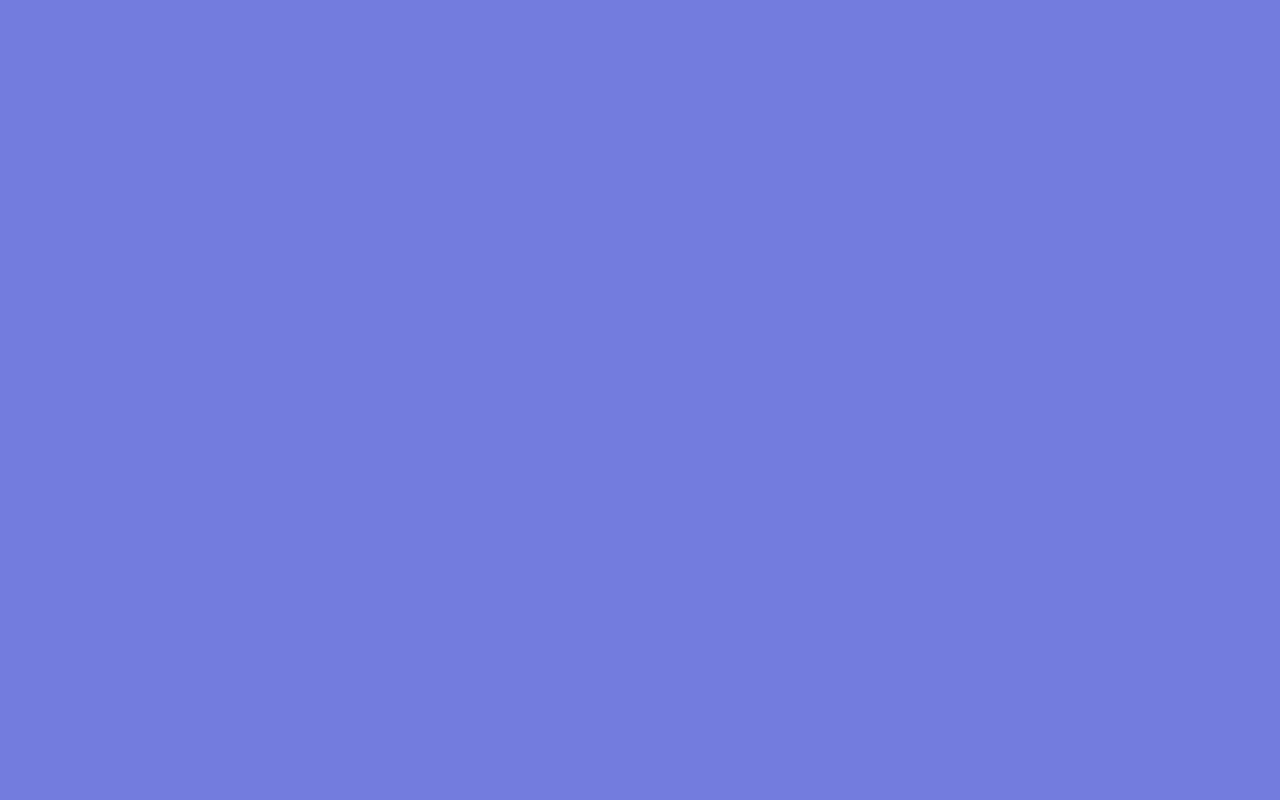
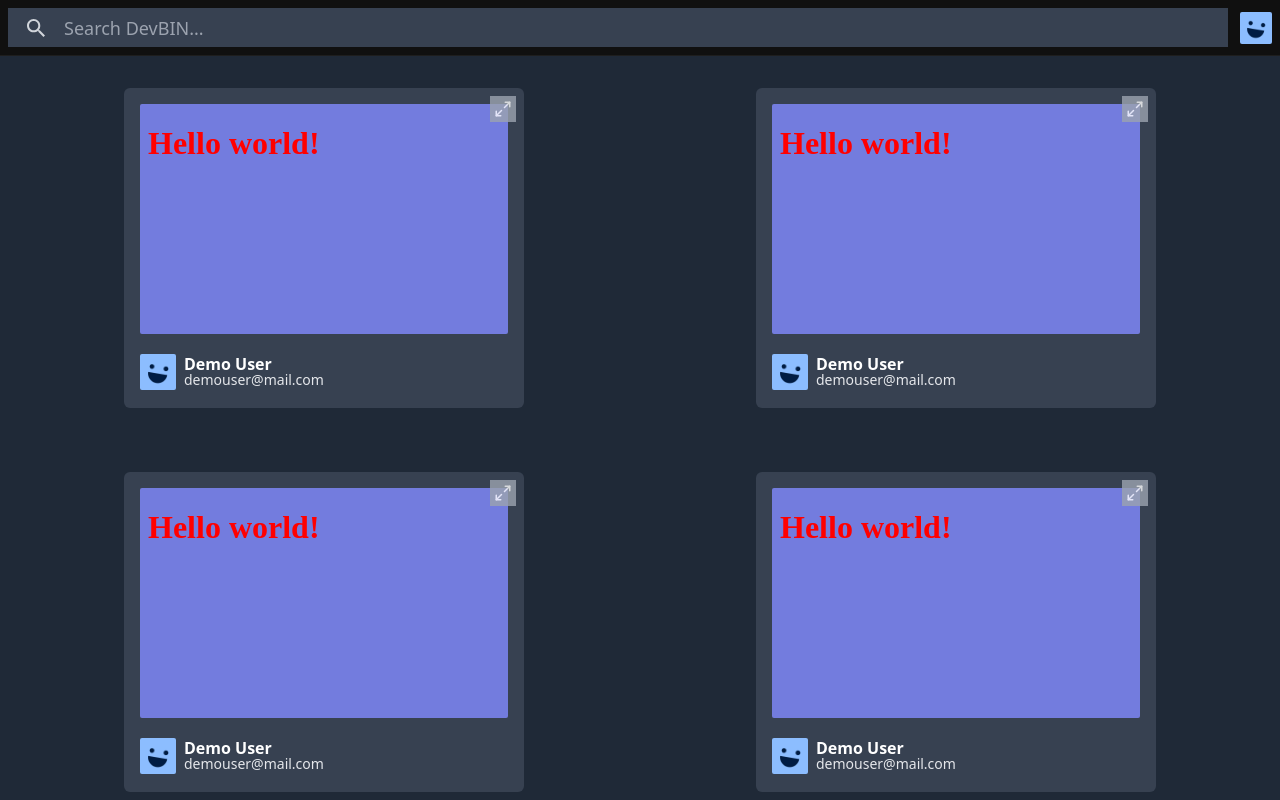
Before and after one commit to cermuel/devbin, a React (Create React App) app in the folder client/: page /code/home in a window 1280 px wide. Before the commit this address had no page. Built offline with nearby package versions, Linux system fonts and the light colour scheme; sample sign-in values are in the browser's storage.

Commit message:
Some changes like homepage and stuff

```diff
--- a/client/public/index.html
+++ b/client/public/index.html
@@ -2,7 +2,7 @@
 <html lang="en">
   <head>
     <meta charset="utf-8" />
-    <link rel="icon" href="%PUBLIC_URL%/main.png" />
+    <link rel="icon" href="%PUBLIC_URL%/main2.png" />
     <meta name="viewport" content="width=device-width, initial-scale=1" />
     <meta name="theme-color" content="#000000" />
     <meta name="description" content="Write HTML CSS AND JS CODE ONLINE" />
--- a/client/src/App.tsx
+++ b/client/src/App.tsx
@@ -16,7 +16,7 @@ function App() {
         <Route path="/" element={<Entry />} />
         <Route path="/auth/login" element={<Login />} />
         <Route path="/auth/signup" element={<Signup />} />
-      </Routes>{" "}
+      </Routes>
       <CodeContext>
         <CodeSettingsContext>
           <Routes>
--- a/client/src/components/shared/code/NavTwo.tsx
+++ b/client/src/components/shared/code/NavTwo.tsx
@@ -4,17 +4,34 @@ import userLogo from "../../../assets/main.jpeg";
 import { RiDownload2Line, RiSave2Fill } from "react-icons/ri";
 import Settings from "./Settings";
 import Dropdown from "./Dropdown";
-const NavTwo = () => {
+import { IoMdSearch } from "react-icons/io";
+import { Toaster } from "react-hot-toast";
+const NavTwo = ({ onChange }: { onChange?: (e: any) => void }) => {
   const [showSettings, setshowSettings] = useState<boolean>(false);
   const [showDropDown, setshowDropDown] = useState<boolean>(false);
   return (
-    <nav className="h-[7vh] p-2 w-full border-b-[1px] gap-3 border-b-[#1e1e1e] bg-[#101010] flex justify-between">
+    <>
+      {showSettings && <Settings setshowSettings={setshowSettings} />}
       {showDropDown && <Dropdown setshowSettings={setshowSettings} />}
-      <div></div>
-      <button onClick={() => setshowDropDown(!showDropDown)} className="h-full">
-        <img src={userLogo} className="h-8 w-8 rounded-sm" alt="" />
-      </button>
-    </nav>
+      <nav className="h-[7vh] p-2 w-full border-b-[1px] gap-3 border-b-[#1e1e1e] bg-[#101010] flex justify-between">
+        <Toaster />
+        <div className="bg-gray-700 px-4 flex-grow flex items-center">
+          <IoMdSearch className="text-2xl text-gray-300" />
+          <input
+            onChange={onChange}
+            type="text"
+            className="flex-grow h-full text-lg font-medium px-4 bg-transparent text-gray-300 outline-none"
+            placeholder="Search DevBIN..."
+          />
+        </div>
+        <button
+          onClick={() => setshowDropDown(!showDropDown)}
+          className="h-full"
+        >
+          <img src={userLogo} className="h-8 w-8 rounded-sm" alt="" />
+        </button>
+      </nav>
+    </>
   );
 };
 
--- a/client/src/components/shared/code/Navbar.tsx
+++ b/client/src/components/shared/code/Navbar.tsx
@@ -7,6 +7,7 @@ import Dropdown from "./Dropdown";
 import { CodeCont } from "../../../contexts/CodeContext";
 import { CodeSettingsCont } from "../../../contexts/CodeSettingsContext";
 import { downloadCodeAsZip } from "../../../config/CodeLogic";
+import { Toaster } from "react-hot-toast";
 
 const Navbar = ({
   setShowMinScreen,
@@ -26,6 +27,7 @@ const Navbar = ({
       {showSettings && <Settings setshowSettings={setshowSettings} />}
       {showDropDown && <Dropdown setshowSettings={setshowSettings} />}
       <nav className="h-[7vh] p-2 w-full border-b-[1px] gap-3 border-b-[#1e1e1e] bg-[#101010] flex justify-between">
+        <Toaster />
         <div className="px-2 h-full pt-1">
           <input
             type="text"
--- /dev/null
+++ b/client/src/components/shared/code/Projects.tsx
@@ -0,0 +1,52 @@
+import React from "react";
+import { FiMaximize2 } from "react-icons/fi";
+//@ts-ignore
+import userIMG from "./../../../assets/main.jpeg";
+
+const Projects = () => {
+  let html = "<h1 id='welcome'>Hello world!</h1>";
+  let css = `h1{
+    color: red
+}
+body{
+    background-color: #737cde;
+}`;
+  let js = "const welcome = document.getElementById('welcome');";
+  let srcDoc = `
+      <html>
+        <head>
+          <style>${css}</style>
+        </head>
+        <body>
+          ${html}
+          <script type="text/javascript">${js}</script>
+        </body>
+      </html>
+    `;
+  return (
+    <div className="sm:w-[400px] flex flex-col rounded-md p-4 h-80 w-full relative bg-gray-700 m-4 transition-all hover:scale-110">
+      <button className="absolute z-50 text-white p-1 bg-gray-400 text-lg opacity-80 top-2 right-2">
+        <FiMaximize2 />
+      </button>
+      <iframe
+        srcDoc={srcDoc}
+        title="Output"
+        sandbox="allow-scripts allow-same-origin allow-top-navigation allow-forms allow-popups allow-popups-to-escape-sandbox allow-modals allow-orientation-lock allow-pointer-lock allow-presentation allow-encrypted-media allow-credentials allow-downloads-without-user-activation"
+        width="100%"
+        height="80%"
+        className="hover:absolute rounded-sm top-[-15px] left-[-15px]"
+      />
+      <div className="flex absolute bottom-4 mt-4 gap-2 items-center h-10 flex-grow">
+        <img src={userIMG} className="h-9 rounded-sm" alt="" />
+        <div className="h-[80%] flex flex-col justify-center gap-1">
+          <p className="font-semibold text-white leading-3">Demo User</p>
+          <span className="text-sm text-gray-200 leading-3">
+            demouser@mail.com
+          </span>
+        </div>
+      </div>
+    </div>
+  );
+};
+
+export default Projects;
--- a/client/src/contexts/CodeContext.tsx
+++ b/client/src/contexts/CodeContext.tsx
@@ -13,7 +13,10 @@ export const CodeCont = React.createContext<CodeContType>({
   CSS: localStorageValueCSS
     ? localStorageValueCSS
     : `h1{
-  color: red
+      color: red
+}
+body{
+      background-color: #737cde;
 }`,
   setCSS: () => {},
   JS: localStorageValueJS
@@ -33,7 +36,10 @@ const CodeContext = ({ children }: { children: React.ReactNode }) => {
     return localStorageValueCSS
       ? localStorageValueCSS
       : `h1{
-      color: red
+        color: red
+}
+  body{
+        background-color: #737cde;
 }`;
   });
   const [JS, setJS] = useState<string>(() => {
--- a/client/src/functions/auth/index.ts
+++ b/client/src/functions/auth/index.ts
@@ -68,3 +68,10 @@ export const login = async (details: logintype, navigate: any) => {
     toast.error("Fill in all the details");
   }
 };
+export const Logout = (navigate: any) => {
+  localStorage.removeItem("devbin_token");
+  toast.success("Successfully logged out");
+  setTimeout(() => {
+    navigate("/auth/login");
+  }, 2000);
+};
--- a/client/src/pages/Entry.tsx
+++ b/client/src/pages/Entry.tsx
@@ -1,10 +1,18 @@
-import React from "react";
-import { Link } from "react-router-dom";
+import React, { useLayoutEffect } from "react";
+import { Link, useNavigate } from "react-router-dom";
 
 const Entry = () => {
+  let isAuth = localStorage.getItem("devbin_token");
+  let navigate = useNavigate();
+  useLayoutEffect(() => {
+    if (isAuth) {
+      navigate("code/home");
+      window.location.reload();
+    }
+  }, []);
   return (
-    <div className="bg-pry flex-col flex justify-center items-center w-screen h-screen">
-      <h1 className="text-white font-bold text-3xl">
+    <div className="bg-pry flex-col px-4 flex justify-center items-center w-screen h-screen">
+      <h1 className="text-white text-center font-bold text-xl mb-4 sm:text-3xl">
         THIS IS THE LANDNG PAGE BUT ITS NOT READY YET
       </h1>
       <Link to={"/auth/login"}>
--- a/client/src/pages/Home.tsx
+++ b/client/src/pages/Home.tsx
@@ -1,5 +1,7 @@
 import React, { useLayoutEffect } from "react";
 import { useNavigate } from "react-router-dom";
+import NavTwo from "../components/shared/code/NavTwo";
+import Projects from "../components/shared/code/Projects";
 import { isAuth } from "../utils/ChatUtils";
 
 const Home = () => {
@@ -7,7 +9,18 @@ const Home = () => {
   useLayoutEffect(() => {
     isAuth(navigate);
   }, []);
-  return <div className="bg-pry w-screen h-screen"></div>;
+
+  let arr = [1, 2, 31, 2, 31, 2, 31, 2, 3];
+  return (
+    <main className="bg-gray-800 w-screen h-screen">
+      <NavTwo />
+      <section className="flex-grow max-h-[92%] gap-8 flex flex-wrap w-full justify-around p-4 px-6 overflow-scroll">
+        {arr.map((arr: number) => (
+          <Projects key={arr} />
+        ))}
+      </section>
+    </main>
+  );
 };
 
 export default Home;
--- a/client/src/pages/Profile.tsx
+++ b/client/src/pages/Profile.tsx
@@ -3,6 +3,8 @@ import { useNavigate } from "react-router-dom";
 import NavTwo from "../components/shared/code/NavTwo";
 import { getUser } from "../functions/user";
 import { isAuth } from "../utils/ChatUtils";
+//@ts-ignore
+import userIMG from "../assets/main.jpeg";
 
 const Profile = () => {
   const navigate = useNavigate();
@@ -11,10 +13,36 @@ const Profile = () => {
 
     getUser();
   }, []);
+  let user = {
+    email: "demouser@mail.com",
+    firstName: "Demo",
+    lastName: "User",
+    role: "admin",
+    __v: 0,
+    _id: "64ae7f93c1a63bfd48618459",
+  };
+
   return (
-    <main className="w-screen h-screen">
+    <main className="w-screen h-screen bg-gray-700">
       <NavTwo />
-      <section className="h-[30%] w-full bg-gray-500"></section>
+      <section className="h-[30%] relative sm:justify-center flex gap-2 items-center px-4 max-sm:h-[15%] w-full bg-gray-600">
+        <img
+          src={userIMG}
+          className="w-16 z-30 sm:absolute sm:w-24 bottom-[-20%]"
+          alt=""
+        />
+        <div className="flex flex-col sm:text-center">
+          <h1 className="text-2xl sm:text-4xl font-extrabold text-white">
+            {user.firstName} {user.lastName}
+          </h1>
+          <p className="text-gray-200 sm:text-xl">{user.email}</p>
+        </div>
+      </section>
+      <section className="h-[68%] relative w-full bg-gray-700 p-4 max-sm:h-[75%]">
+        <h1 className="sm:text-5xl sm:pt-10 text-3xl font-bold text-white">
+          My Projects
+        </h1>
+      </section>
     </main>
   );
 };
```
Also changed, not shown: client/src/components/shared/code/Dropdown.tsx (+15 -4 lines), client/public/main2.png (added), client/public/main3.png (added).
